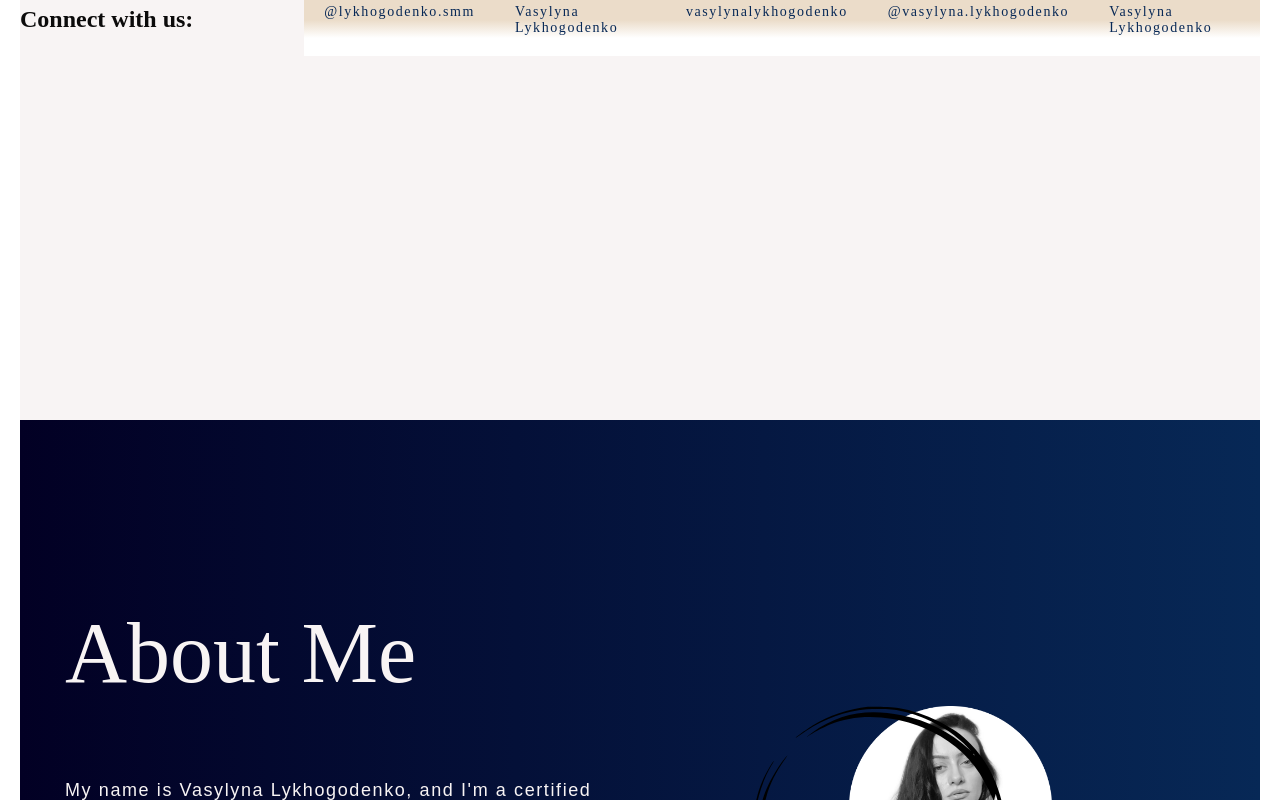
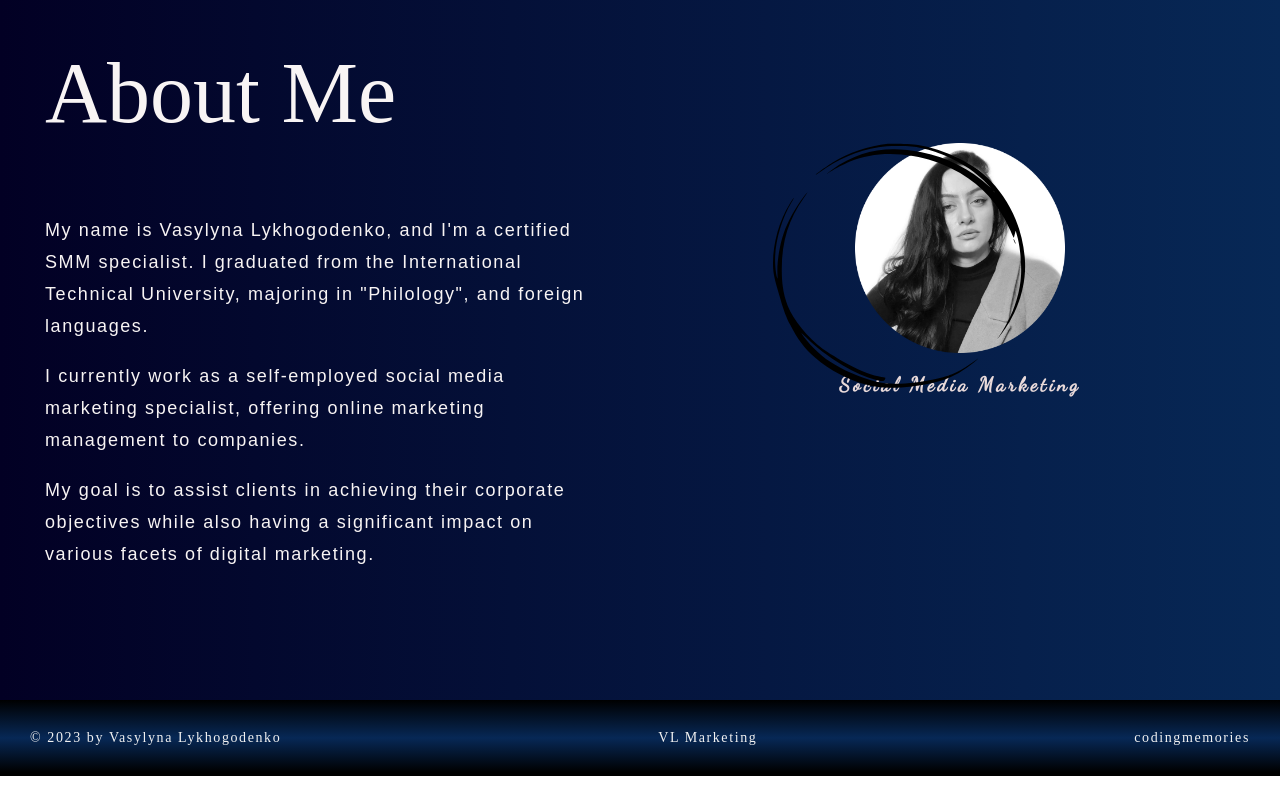
Before and after one commit to codingmemories/portfolio-website, a React (Create React App) app: page / in a window 1280 px wide. Shown: the part 2000-2800 px from the top of the page. After the commit the page ends 2776 px from the top, so only its background shows below. Built offline with nearby package versions, Linux system fonts and the light colour scheme; a web font is replaced by a local one.

Commit message:
add footer

```diff
--- a/src/components/contact/Contact.jsx
+++ b/src/components/contact/Contact.jsx
@@ -1,13 +1,13 @@
 import React from 'react';
 
-import './Contacts.scss';
+import './Contact.scss';
 
 export default function Contact () {
 
     return (
     <>
-            <section id='contacts'>
-                <h2 className='contacts__title'>Connect with us:</h2>
+            <section id='contact'>
+                <h2 className='contact__title'>Connect with us:</h2>
                 <ul className='contact__list'>
                     <li className='contact__list-item'>
                       <a href='https://www.instagram.com/lykhogodenko.smm' target='_blank' rel='noreferrer'>@lykhogodenko.smm</a>
--- a/src/components/contact/Contacts.scss
+++ b/src/components/contact/Contact.scss
@@ -1,10 +1,10 @@
-#contacts {
+#contact {
    height: 15rem;
    display: flex;
    justify-content: space-around;
    align-items: center;
 
-    .contacts__title {
+    .contact__title {
         width: 25%;
     }
 
--- a/src/components/footer/Footer.jsx
+++ b/src/components/footer/Footer.jsx
@@ -5,11 +5,11 @@ export default function Footer () {
     return (
         <>
             <div className='wrapper'>
-            <footer className="footer">
-            <ul>
-              <li>© 2023 by Vasylyna Lykhogodenko</li>
-              <li>VL Marketing</li>
-              <li><a href='https://github.com/codingmemories' target='_blank' rel='noreferrer'>codingmemories</a></li>
+            <footer className='footer'>
+            <ul className='footer__list'>
+              <li className='footer__list-item'>© 2023 by Vasylyna Lykhogodenko</li>
+              <li className='footer__list-item'>VL Marketing</li>
+              <li className='footer__list-item'><a href='https://github.com/codingmemories' target='_blank' rel='noreferrer'>codingmemories</a></li>
             </ul>
             </footer>
             </div>
--- a/src/components/footer/Footer.scss
+++ b/src/components/footer/Footer.scss
@@ -1,16 +1,15 @@
 .footer {
-    background: #000;
-    color: #fff;
+    color: #f1f1f1;
 
     .footer__list {
       list-style-type: none;
       display: flex;
-      justify-content: center;
+      justify-content: space-between;
       gap: 40px;
-      background: linear-gradient(to bottom, #ebdcc9, #ebdcc9 50%, #fff 75%);
+      background: linear-gradient(to bottom, #000, #072856 50%, #000 95%);
       max-width: 100%;
       margin: 0;
-      padding: 20px;
+      padding: 30px;
     }
 
     .footer__list-item {
@@ -21,7 +20,7 @@
     }
 
     .footer__list-item a {
-      color: #072856;
+      color: #f1f1f1;
       cursor: pointer;
       text-decoration: none;
     }
--- a/src/components/header/Header.jsx
+++ b/src/components/header/Header.jsx
@@ -20,7 +20,7 @@ export default function Header () {
                 <a href='#projects'>Projects</a>
               </li>
               <li className='header-list-item'>
-                <a href='#contacts'>Contacts</a>
+                <a href='#contact'>Contact with me</a>
               </li>
               <li className='header-list-item'>
                 <a href='#about'>About</a>
--- a/src/components/main/Main.scss
+++ b/src/components/main/Main.scss
@@ -1,7 +1,6 @@
 .wrapper {
   margin: 0 auto;
   max-width: 1440px;
-  padding: 0 20px;
 }
 
 .main {
```
